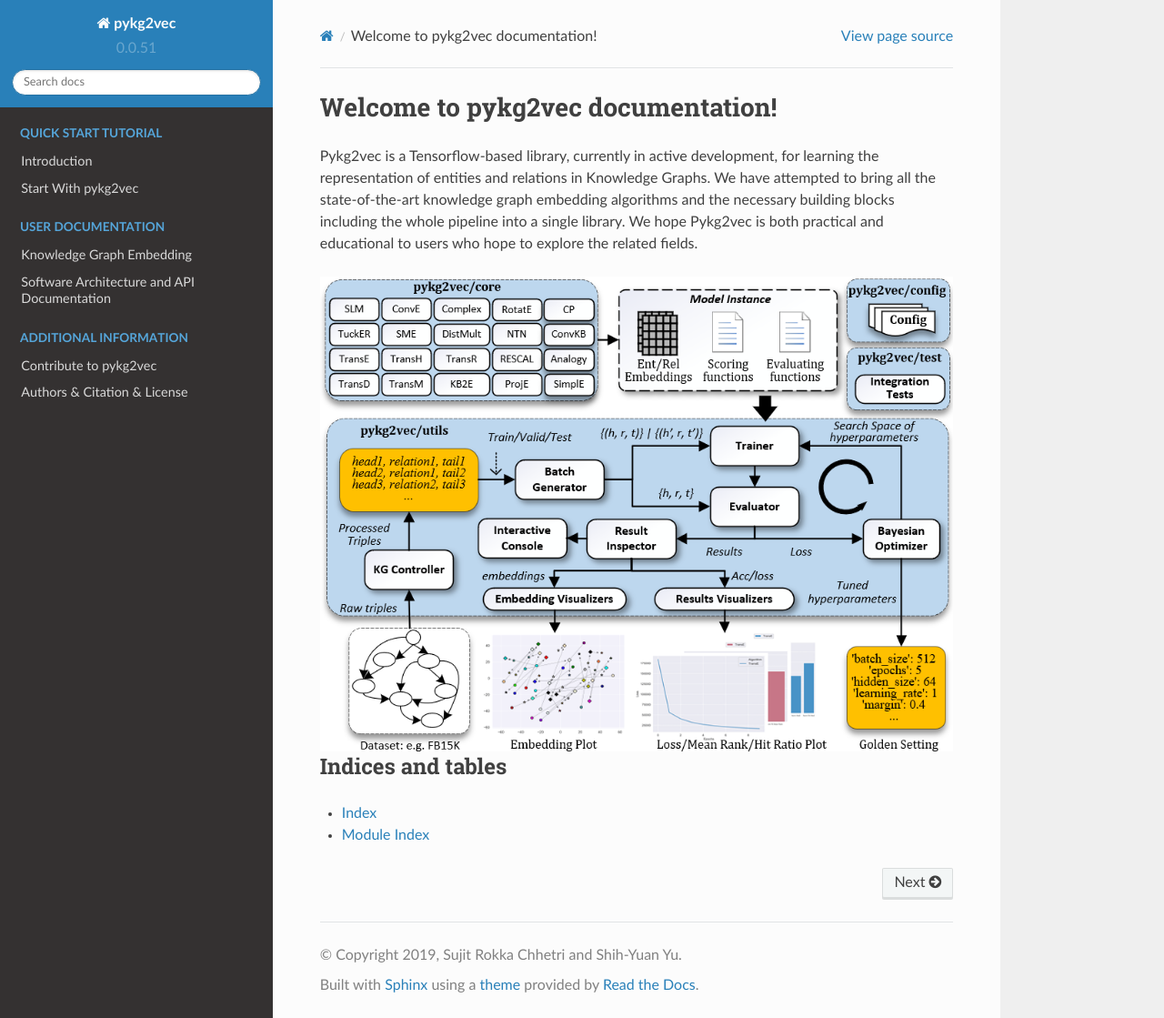
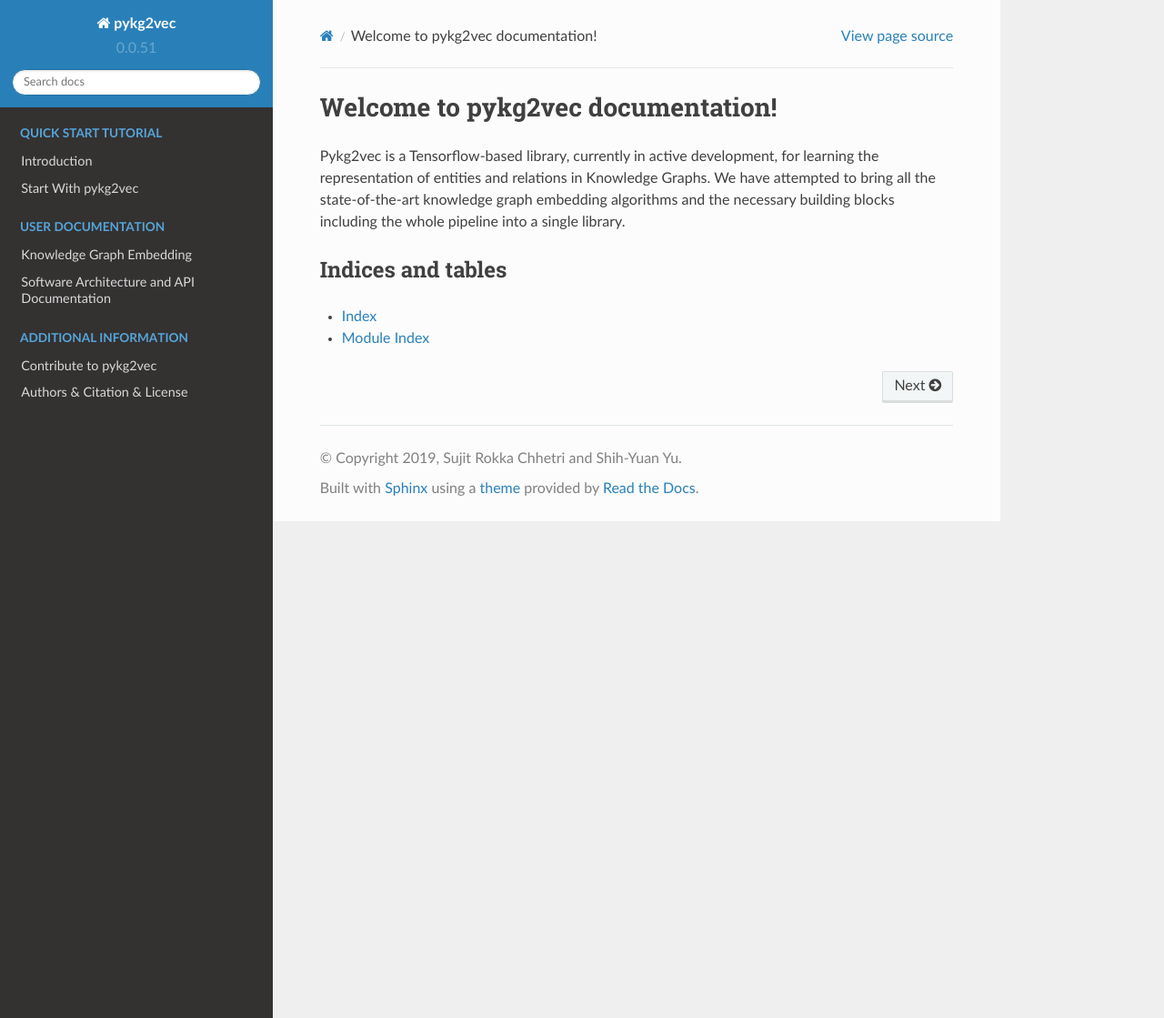
Before and after one commit to Sujit-O/pykg2vec, a Sphinx documentation site: the page built from docs/source/index.rst, in a window 1280 px wide and 1119 px high. Shown: the whole window at 91% size. Built offline with Sphinx 7.4.7 and the Read the Docs theme 2.0.0, drawn with Linux system fonts in a browser that asks for light colours; formulas are drawn with MathJax 3; pages that are not in the unit, such as notebooks, are missing from menus.

Commit message:
simplify index.

```diff
--- a/docs/source/index.rst
+++ b/docs/source/index.rst
@@ -10,13 +10,7 @@
 Pykg2vec is a Tensorflow-based library, currently in active development, for learning the representation of
 entities and relations in Knowledge Graphs. We have attempted to bring all the state-of-the-art knowledge
 graph embedding algorithms and the necessary building blocks including the whole pipeline into a single
-library. We hope Pykg2vec is both practical and educational to users who hope to explore the related fields.
-
-
-.. image:: ../../figures/pykg2vec_structure.png
-   :width: 700
-   :align: center
-   :alt: Structure of the pykg2vec library.
+library.
 
 .. toctree::
    :maxdepth: 2
@@ -35,7 +29,6 @@
    kge
    api
 
-
 .. toctree::
    :maxdepth: 2
    :hidden:
```
